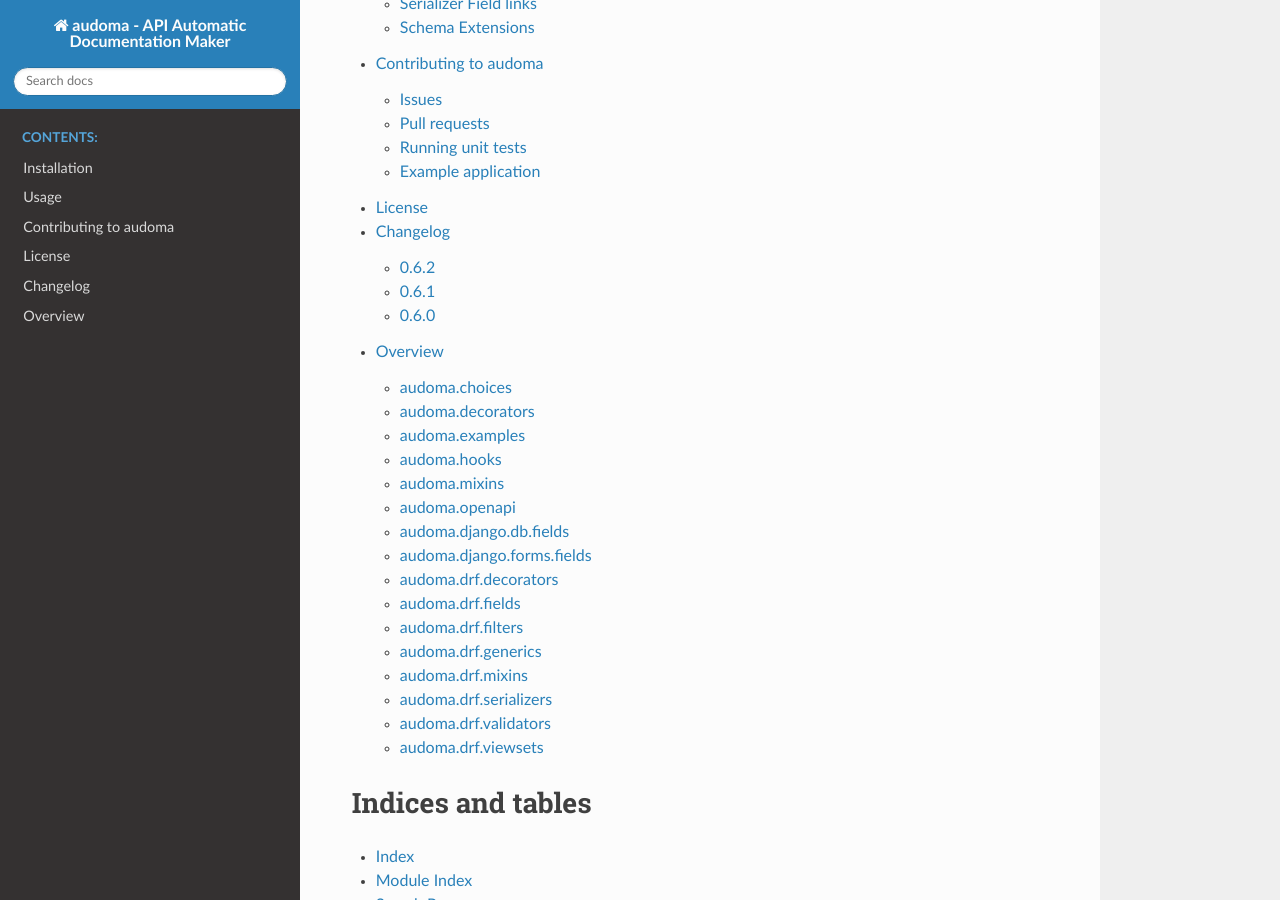
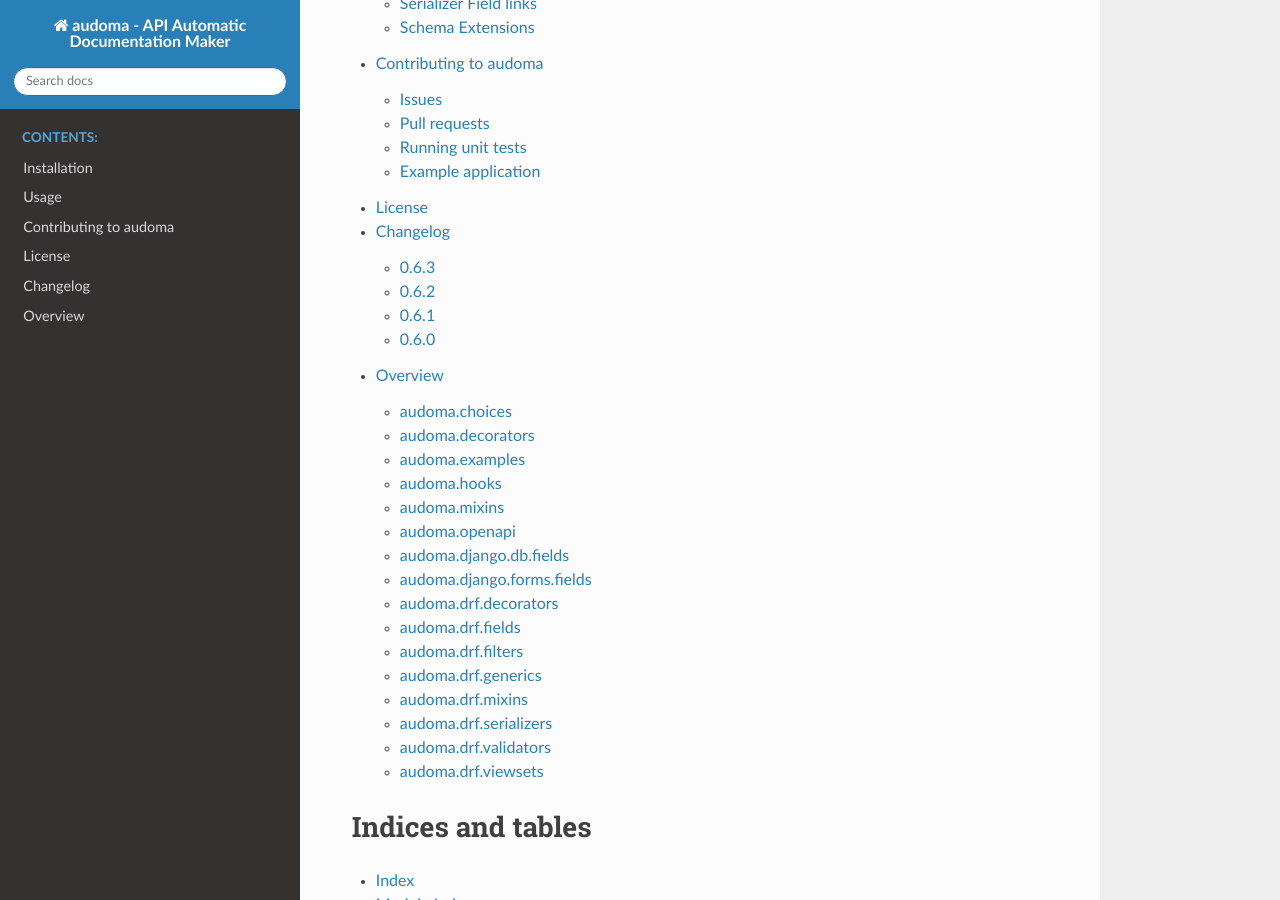
Before and after one commit to Iteo/audoma, a Sphinx documentation site: the page built from docs/index.rst, in a window 1280 px wide and 900 px high, scrolled down 769 px. Built offline with Sphinx 7.4.7 and the Read the Docs theme 2.0.0, drawn with Linux system fonts in a browser that asks for light colours.

Commit message:
Fixed verson issues

```diff
--- a/docs/changelog.rst
+++ b/docs/changelog.rst
@@ -1,6 +1,14 @@
 ==========
 Changelog
 ==========
+
+0.6.3
+======
+
+Added Features
+---------------
+* `DocumentedTypedChoiceField` now supports default Django choices
+
 
 0.6.2
 ======
--- a/setup.py
+++ b/setup.py
@@ -45,7 +45,7 @@
 
 setup(
     name=name,
-    version="0.6.2",
+    version="0.6.3",
     packages=find_packages(),
     install_requires=get_reqiuired_packages(),
     description=description,
```
